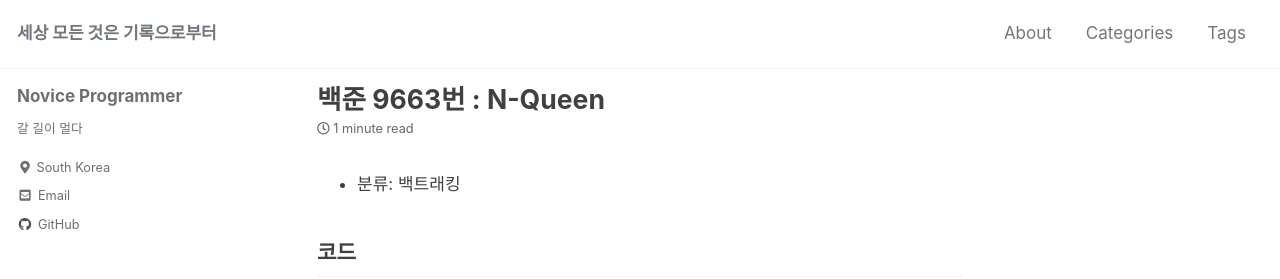
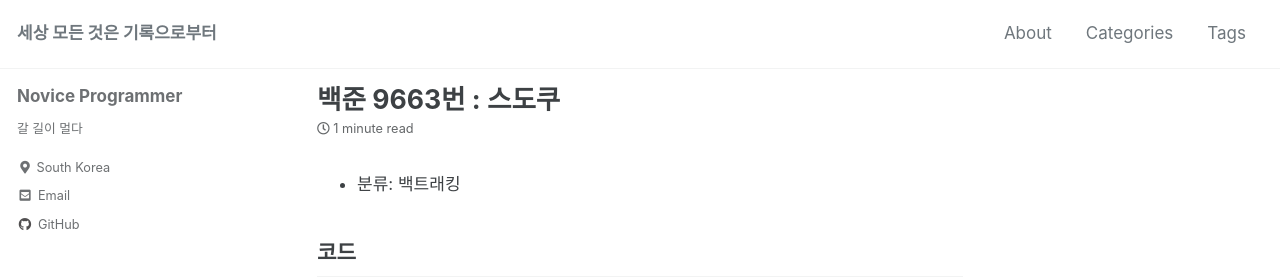
Before and after one commit to JuTaK97/JuTaK97.github.io, a Jekyll site: the page built from _posts/2022-02-07-baekjoon-9663.md, in a window 1280 px wide and 900 px high. Shown: the top 279 px of the window. Built offline with Jekyll 4.4.1, drawn with Linux system fonts in a browser that asks for light colours; cached includes are drawn as plain includes.

Commit message:
Update 2022-02-07-baekjoon-9663.md

```diff
--- a/_posts/2022-02-07-baekjoon-9663.md
+++ b/_posts/2022-02-07-baekjoon-9663.md
@@ -1,5 +1,5 @@
 ---
-title : "백준 9663번 : N-Queen"
+title : "백준 9663번 : 스도쿠"
 categories :
   - PS
 tags :
```
